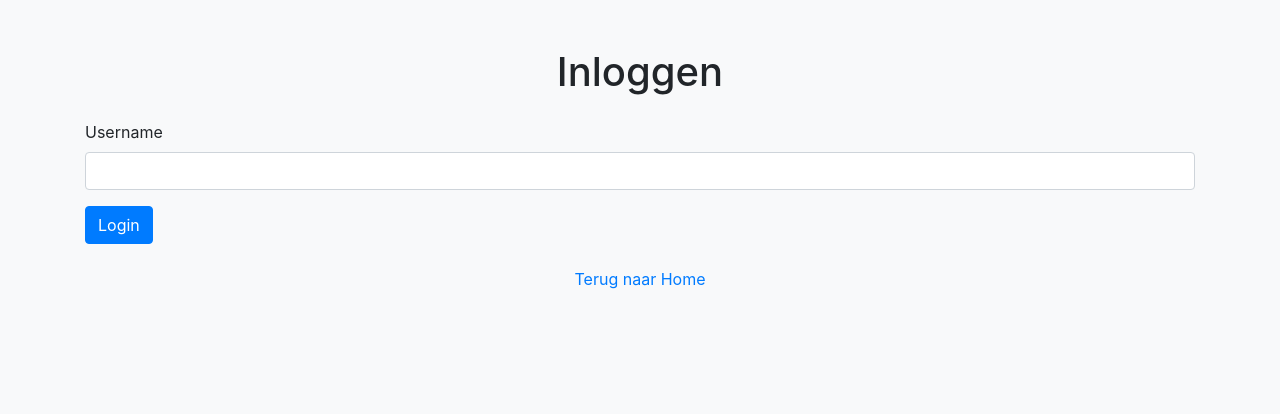
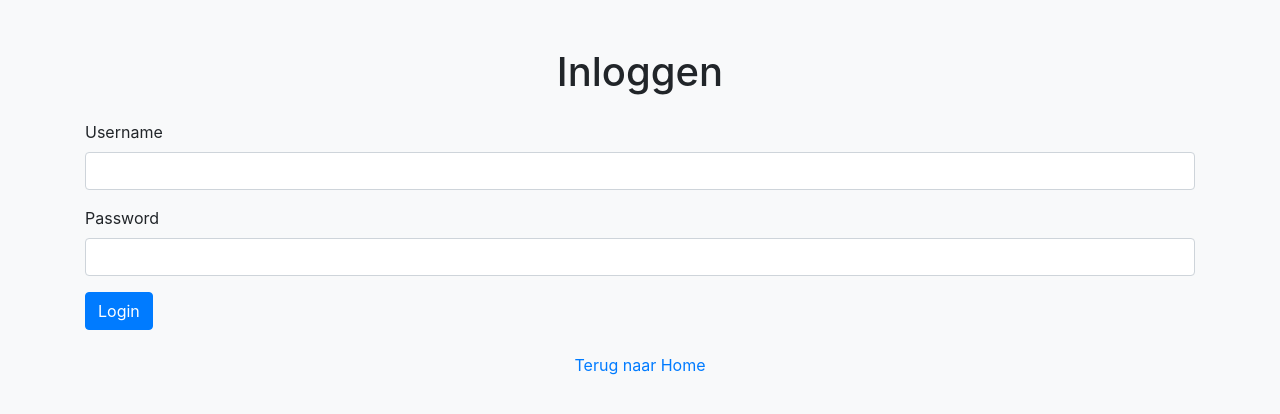
Before and after one commit to designing-journalism/courses-for-journalists, a Flask app: page /login in a window 1280 px wide. Shown: the top 414 px of the page. Run offline with Flask 3, Linux system fonts and the light colour scheme; some libraries are stand-ins or nearby versions.

```diff
--- a/app.py
+++ b/app.py
@@ -129,14 +129,14 @@ def manage_users():
 def login():
     if request.method == 'POST':
         username = request.form['username']
-        # Bypass password verification for now
+        password = request.form['password']
         user = User.query.filter_by(username=username).first()
-        if user:  # Assume login is successful if the user exists
+        if user and user.check_password(password):  # Verify the password
             session['username'] = username  # Store the username in the session
             return redirect(url_for('index'))  # Redirect to the homepage or another page
         else:
             # Handle login failure (e.g., show an error message)
-            return render_template('login.html', error="User not found")
+            return render_template('login.html', error="Invalid username or password")
     return render_template('login.html')  # Render the login template
 
 @app.route('/logout')
--- a/templates/login.html
+++ b/templates/login.html
@@ -14,6 +14,10 @@
                 <label for="username" class="form-label">Username</label>
                 <input type="text" class="form-control" name="username" id="username" required>
             </div>
+            <div class="mb-3">
+                <label for="password" class="form-label">Password</label>
+                <input type="password" class="form-control" name="password" id="password" required>
+            </div>
             <button type="submit" class="btn btn-primary">Login</button>
             {% if error %}
             <div class="alert alert-danger mt-3">{{ error }}</div>
```
Also changed, not shown: setup_db.py (+16 -2 lines).
